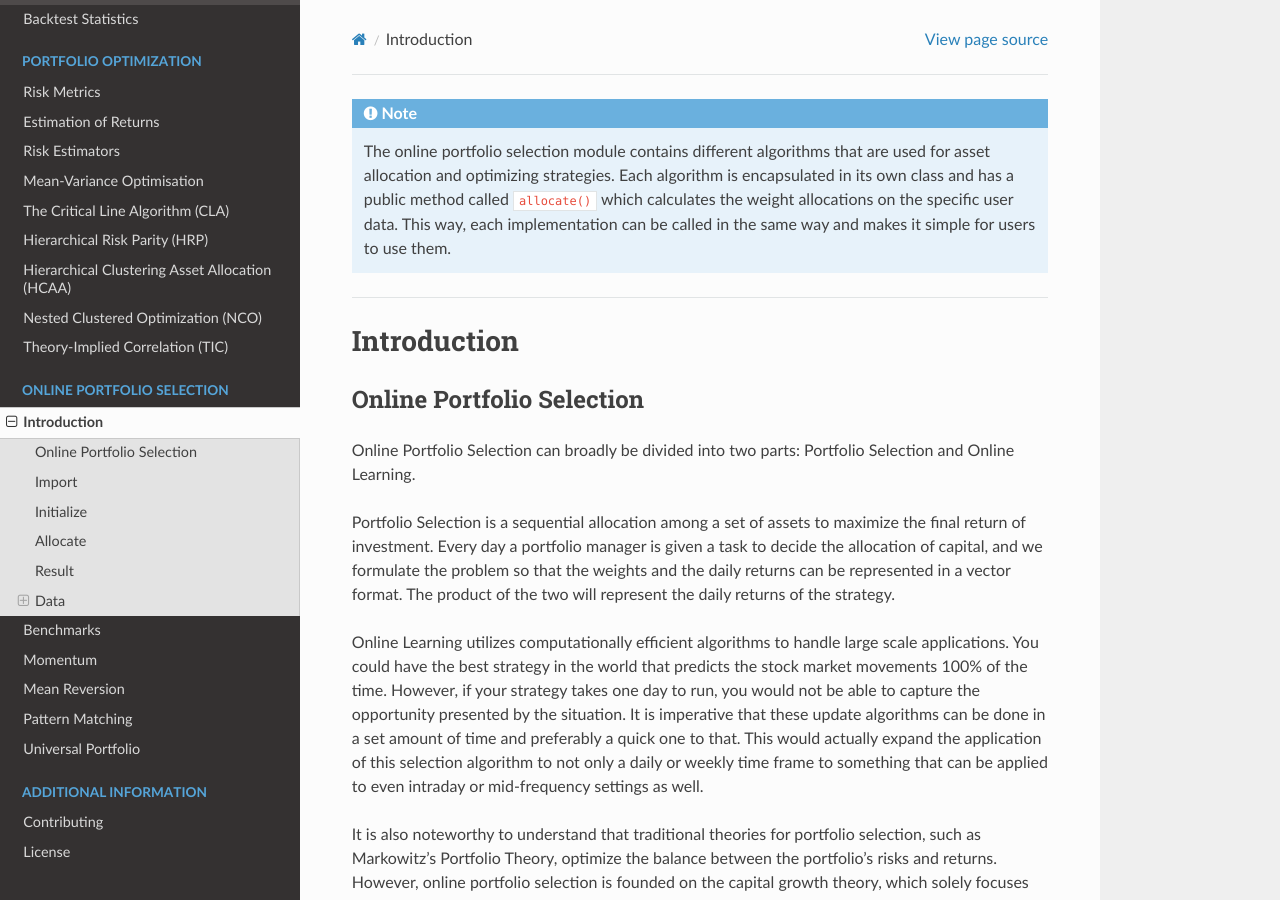
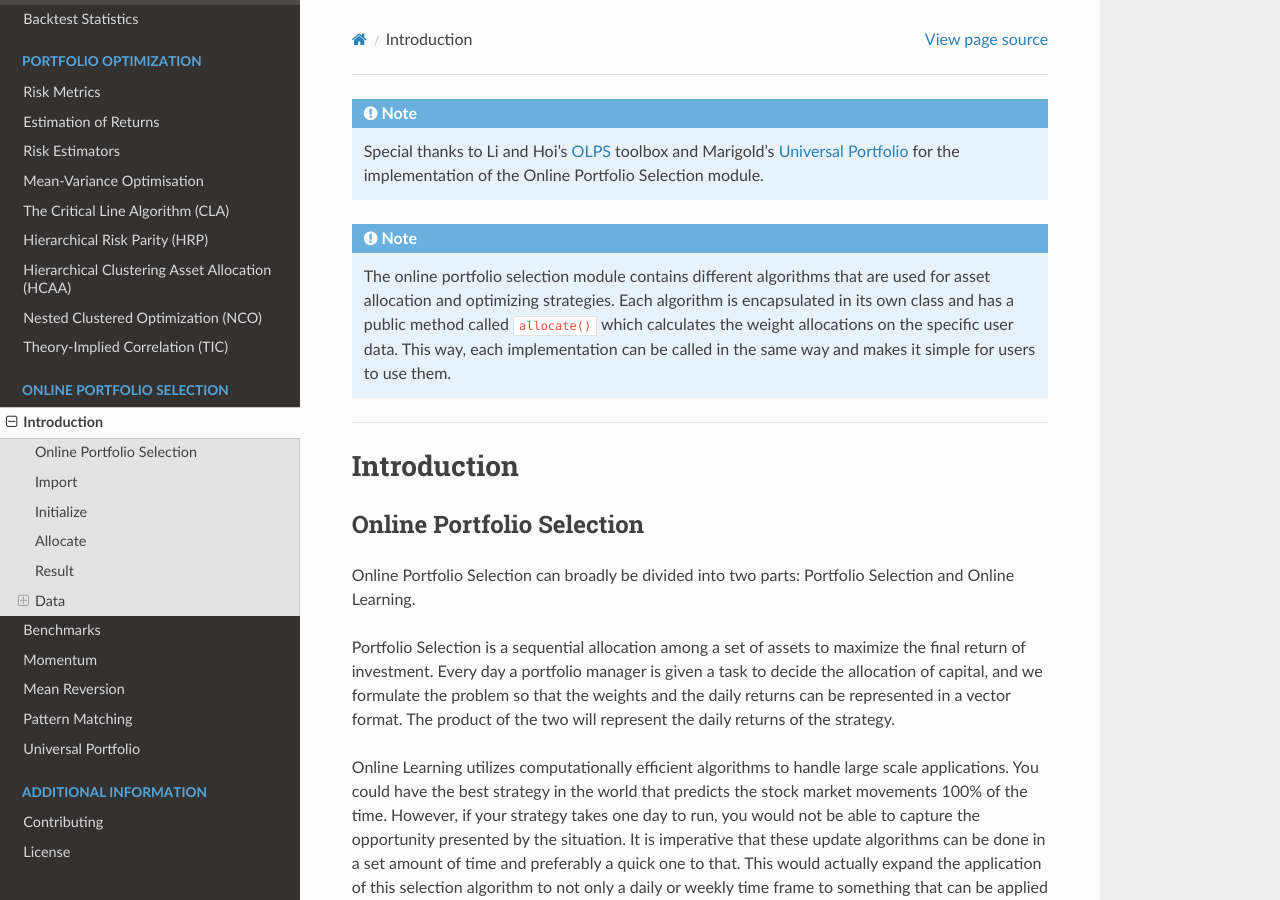
Before and after one commit to hudson-and-thames/mlfinlab, a Sphinx documentation site: the page built from docs/source/online_portfolio_selection/introduction.rst, in a window 1280 px wide and 900 px high. Built offline with Sphinx 7.4.7 and the Read the Docs theme 2.0.0, drawn with Linux system fonts in a browser that asks for light colours; some of the changed text lies outside the part shown.

Commit message:
Final revisions

```diff
--- a/docs/source/conf.py
+++ b/docs/source/conf.py
@@ -18,7 +18,7 @@ sys.path.insert(0, os.path.abspath('./../..'))
 # -- Project information -----------------------------------------------------
 
 project = 'mlfinlab'
-copyright = '2020, Hudson & Thames,'
+copyright = '2019, Hudson & Thames,'
 author = 'Hudson & Thames'
 
 # The full version, including alpha/beta/rc tags
--- a/docs/source/online_portfolio_selection/introduction.rst
+++ b/docs/source/online_portfolio_selection/introduction.rst
@@ -1,4 +1,9 @@
 .. _online_portfolio_selection-introduction:
+
+.. note::
+    Special thanks to Li and Hoi's `OLPS <https://github.com/OLPS/OLPS>`_ toolbox and
+    Marigold's `Universal Portfolio <https://github.com/Marigold/universal-portfolios>`_ for the implementation
+    of the Online Portfolio Selection module.
 
 .. note::
     The online portfolio selection module contains different algorithms that are used for asset allocation and optimizing strategies. Each
```
